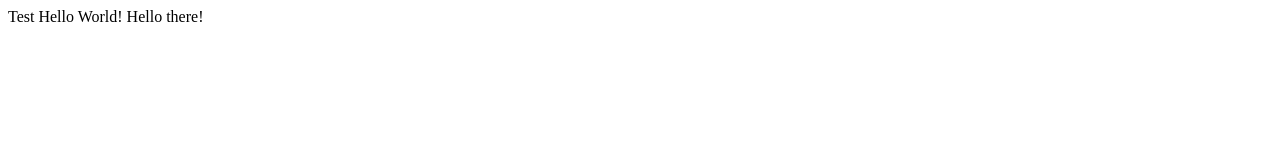
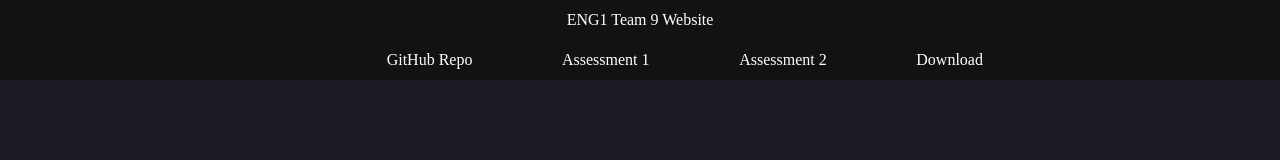
Before and after one commit to JD760/Team9-UniSim, a plain HTML site: page docs/index.html in a window 1280 px wide. Drawn offline with Linux system fonts and the light colour scheme.

Commit message:
Added first two weekly plans and set up a basic template for the website

```diff
--- a/docs/index.html
+++ b/docs/index.html
@@ -1,2 +1,19 @@
-Test Hello World!
-Hello there!
+<!DOCTYPE html>
+<html>
+    <head>
+        <link rel="stylesheet" type="text/css" href="./style.css"
+    </head>
+    <body>
+        <div id="title-container">
+            <div id="title">
+                ENG1 Team 9 Website
+            </div>
+        </div>
+        <div id="header-container">
+            <div class="header-item"><a href="https://www.github.com/JD760/Team9-UniSim">GitHub Repo</a></div>
+            <div class="header-item">Assessment 1</div>
+            <div class="header-item">Assessment 2</div>
+            <div class="header-item"><a href="download.html">Download</a></div>
+        </div>
+    </body>
+</html>
--- /dev/null
+++ b/docs/style.css
@@ -0,0 +1,52 @@
+:root {
+    --background: #121212;
+    --background-secondary: #1F1B24;
+    --primary: #42a5f5;
+    --secondary: #ab47bc;
+    --text: #fff;
+}
+
+body {
+    margin: 0;
+    padding: 0;
+    background-color: var(--background-secondary);
+}
+
+#title-container {
+    text-align: center;
+    display: flex;
+    align-items: center;
+    justify-content: center;
+    height: 5vh;
+    background-color: var(--background);
+    color: var(--text);
+}
+
+#title {
+    display: flexbox;
+}
+
+#header-container {
+    display: flex;
+    flex-direction: row;
+    justify-content: center;
+    align-items: center;
+    flex-wrap: nowrap;
+    height: 5vh;
+    background-color: var(--background);
+}
+
+.header-item {
+    display: flexbox;
+    margin-left: 7vw;
+    color: var(--text);
+}
+
+.header-item > a {
+    color: var(--text);
+    text-decoration: none;
+}
+
+.header-item:hover {
+    background-color: var(--primary);
+}
```
Also changed, not shown: docs/download.html (added, +9 -0 lines), test.txt (deleted), 2 other files.
